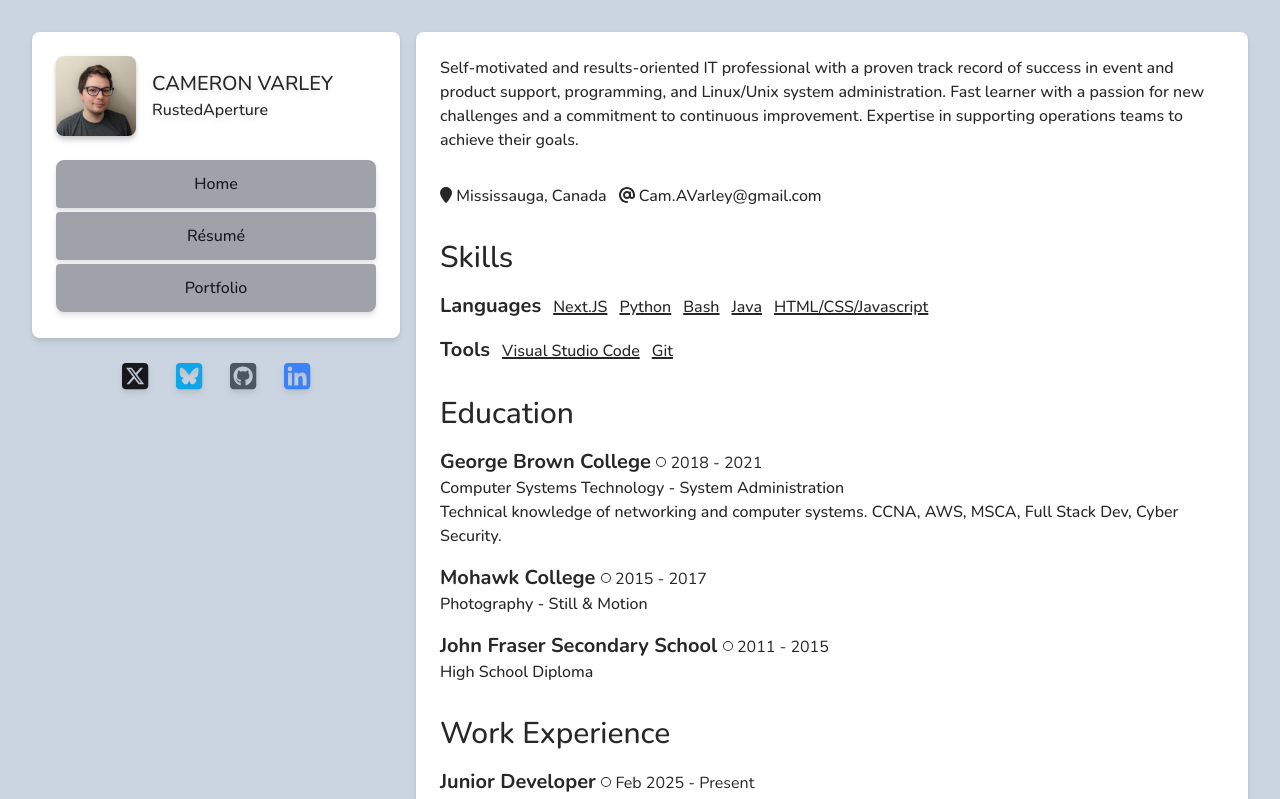
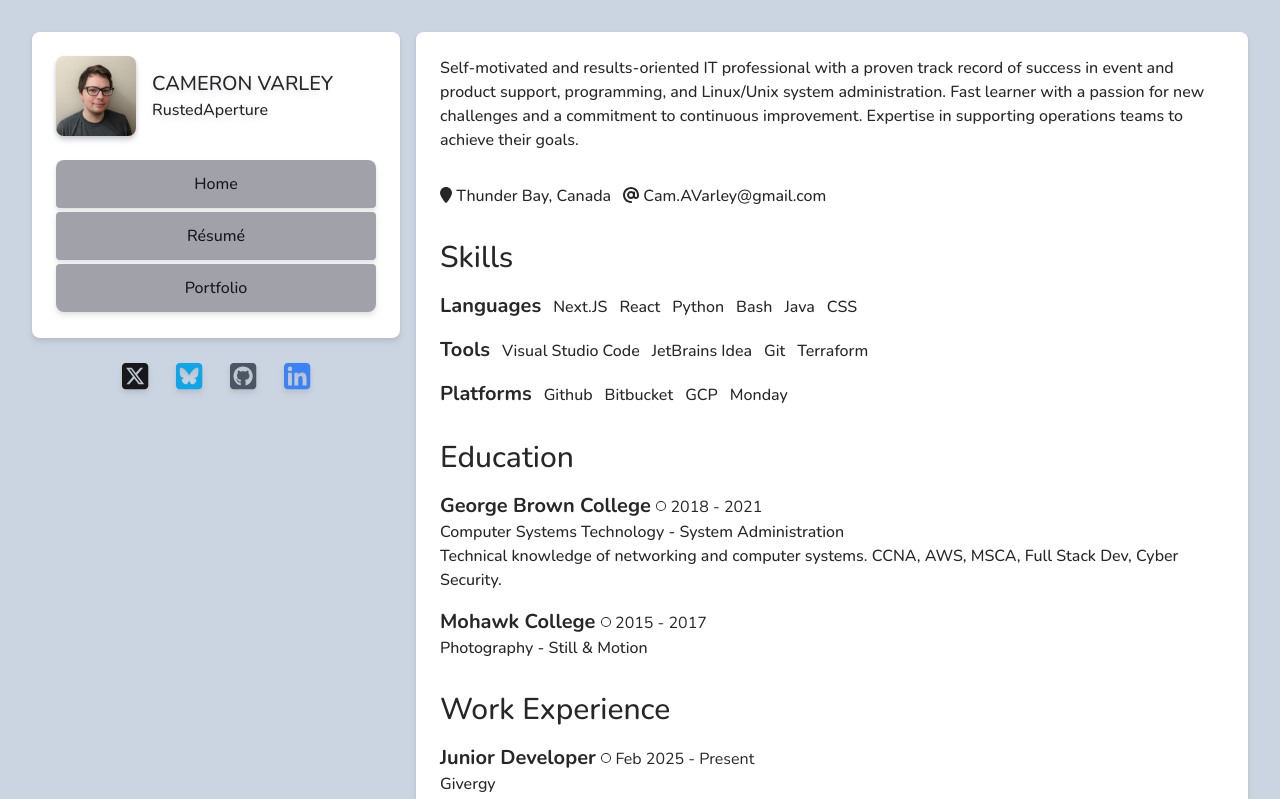
Before and after one commit to RustedAperture/RustedAperture, a Next.js app: page /Resume in a window 1280 px wide. Shown: the top 799 px of the page. Built offline with nearby package versions, Linux system fonts and the light colour scheme.

Commit message:
update Location and resume

```diff
--- a/pages/Resume.js
+++ b/pages/Resume.js
@@ -24,9 +24,9 @@ export default function Resume() {
                         their goals.
                     </p>
                 </div>
-                <div className="flex gap-x-3">
+                <div className="flex flex-wrap gap-3 w-full">
                     <span>
-                        <FontAwesomeIcon icon={faLocationPin} /> Mississauga,
+                        <FontAwesomeIcon icon={faLocationPin} /> Thunder Bay,
                         Canada
                     </span>
                     <span>
@@ -38,22 +38,28 @@ export default function Resume() {
                 </div>
                 <div className="flex flex-col gap-y-4">
                     <p className="text-3xl">Skills</p>
-                    <div className="flex gap-x-3 items-baseline">
+                    <div className="flex flex-wrap gap-x-3 items-baseline">
                         <p className="text-xl font-bold">Languages</p>
-                        <p className="underline decoration-2">Next.JS</p>
-                        <p className="underline decoration-2">Python</p>
-                        <p className="underline decoration-2">Bash</p>
-                        <p className="underline decoration-2">Java</p>
-                        <p className="underline decoration-2">
-                            HTML/CSS/Javascript
-                        </p>
+                        <p className="decoration-2">Next.JS</p>
+                        <p className="decoration-2">React</p>
+                        <p className="decoration-2">Python</p>
+                        <p className="decoration-2">Bash</p>
+                        <p className="decoration-2">Java</p>
+                        <p className="decoration-2">CSS</p>
                     </div>
-                    <div className="flex gap-x-3 items-baseline">
+                    <div className="flex flex-wrap gap-x-3 items-baseline">
                         <p className="text-xl font-bold">Tools</p>
-                        <p className="underline decoration-2">
-                            Visual Studio Code
-                        </p>
-                        <p className="underline decoration-2">Git</p>
+                        <p className="decoration-2">Visual Studio Code</p>
+                        <p className="decoration-2">JetBrains Idea</p>
+                        <p className="decoration-2">Git</p>
+                        <p className="decoration-2">Terraform</p>
+                    </div>
+                    <div className="flex flex-wrap gap-x-3 items-baseline">
+                        <p className="text-xl font-bold">Platforms</p>
+                        <p className="decoration-2">Github</p>
+                        <p className="decoration-2">Bitbucket</p>
+                        <p className="decoration-2">GCP</p>
+                        <p className="decoration-2">Monday</p>
                     </div>
                 </div>
                 <div className="flex flex-col gap-y-4">
@@ -84,16 +90,6 @@ export default function Resume() {
                             </span>
                         </p>
                         <p>Photography - Still & Motion</p>
-                    </div>
-                    <div>
-                        <p className="text-xl font-bold">
-                            John Fraser Secondary School{" "}
-                            <span className="font-normal text-base">
-                                <FontAwesomeIcon icon={faCircle} size="2xs" />{" "}
-                                2011 - 2015
-                            </span>
-                        </p>
-                        <p>High School Diploma</p>
                     </div>
                 </div>
                 <div className="flex flex-col gap-y-4">
```
